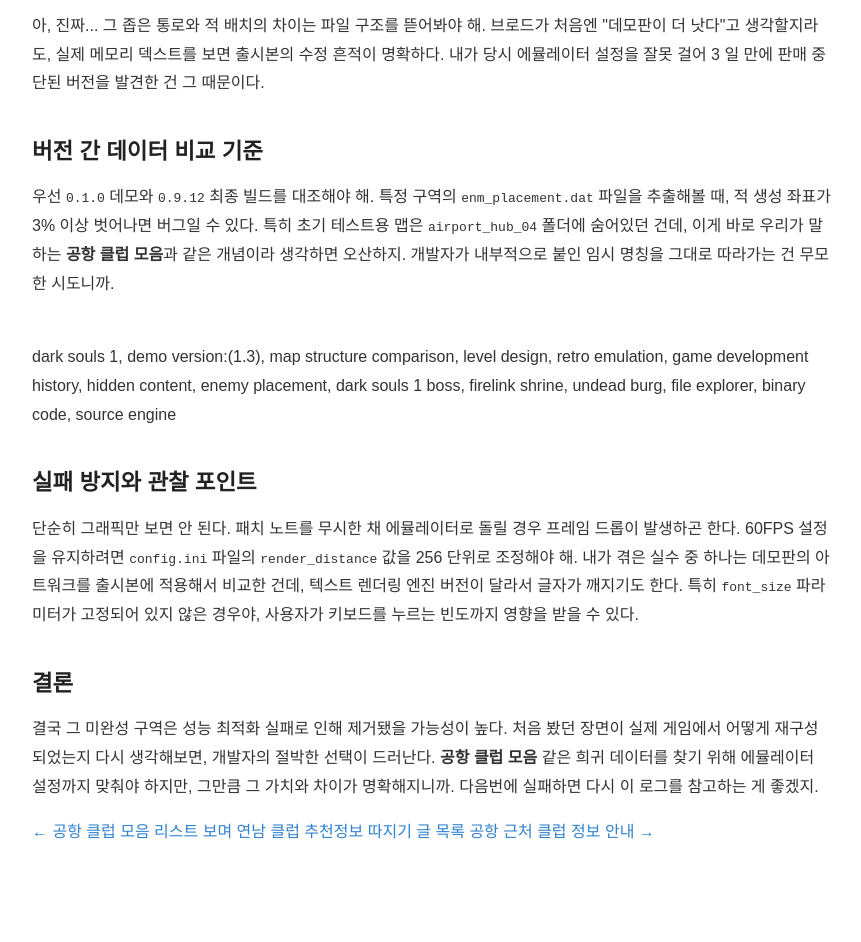
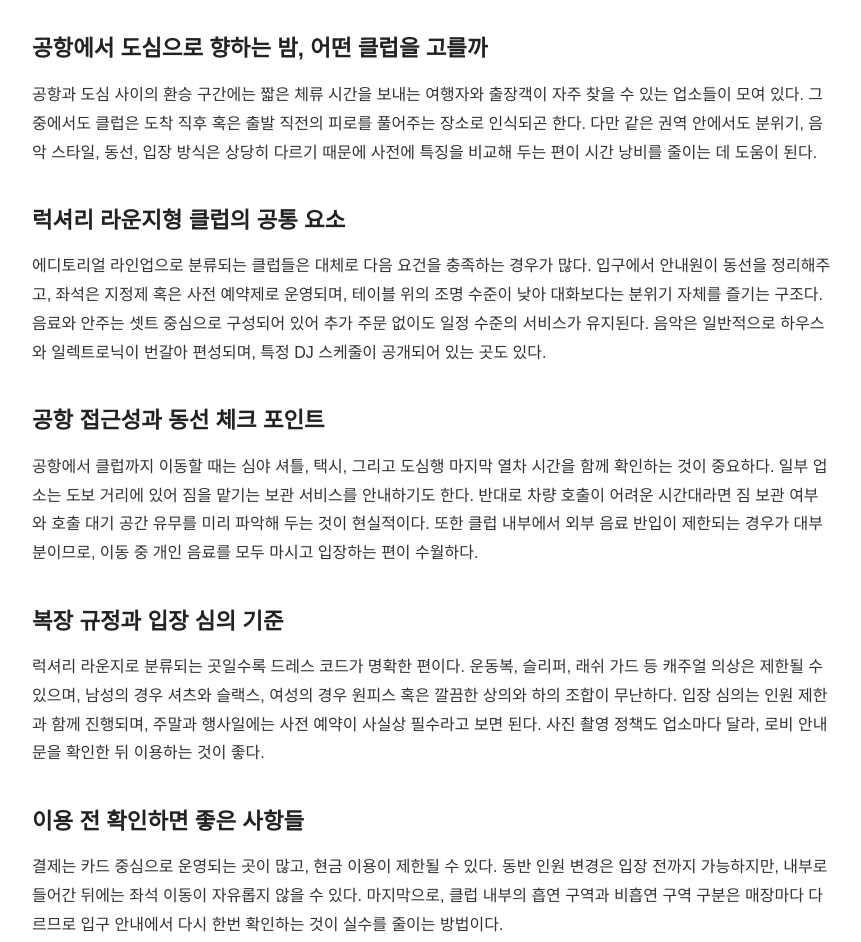
Before and after one commit to cosmos0111-cmyk/bp-t3b08-gh-club-list, a plain HTML site: page posts/guide-001-fiqcql.html in a window 1280 px wide. Shown: the part 152-1094 px from the top of the page, without its empty margins (208-1069 px from the left). Before the commit the page ends 1038 px from the top, so only its background shows below. Drawn offline with Linux system fonts and the light colour scheme.

Commit message:
deploy: garbage-free snapshot 2026-08-30T09:54:30.718Z

```diff
--- a/posts/guide-001-fiqcql.html
+++ b/posts/guide-001-fiqcql.html
@@ -3,8 +3,8 @@
 <head>
   <meta charset="UTF-8">
   <meta name="viewport" content="width=device-width, initial-scale=1.0">
-  <title>다크 소울스 출시본과 데모판의 차이점 분석</title>
-<meta name="description" content="아, 진짜... 그 좁은 통로와 적 배치의 차이는 파일 구조를 뜯어봐야 해. 브로드가 처음엔 &quot;데모판이 더 낫다&quot;고 생각할지라도, 실제 메모리 덱스트를 보면 출시본의 수정 흔적이 명확하다.">
+  <title>공항 근처 클럽 안내 에디토리얼 럭셔리 라운지 선택 기준</title>
+<meta name="description" content="공항과 도심 사이의 환승 구간에는 짧은 체류 시간을 보내는 여행자와 출장객이 자주 찾을 수 있는 업소들이 모여 있다. 그중에서도 클럽은 도착 직후 혹은 출발 직전의 피로를 풀어주는 장소로 인식되곤 한다.">
   <link rel="canonical" href="https://airport-review-zone.mapo-room-guide.xyz/posts/guide-001-fiqcql.html">
   <style>
     body { font-family: sans-serif; line-height: 1.8; max-width: 800px; margin: 40px auto; padding: 0 20px; color: #333; }
@@ -16,8 +16,8 @@
     a:hover { text-decoration: underline; }
   </style>
   <meta property="og:url" content="https://airport-review-zone.mapo-room-guide.xyz/posts/guide-001-fiqcql.html">
-  <meta property="og:title" content="다크 소울스 출시본과 데모판의 차이점 분석">
-  <meta property="og:description" content="아, 진짜... 그 좁은 통로와 적 배치의 차이는 파일 구조를 뜯어봐야 해. 브로드가 처음엔 &quot;데모판이 더 낫다&quot;고 생각할지라도, 실제 메모리 덱스트를 보면 출시본의 수정 흔적이 명확하다.">
+  <meta property="og:title" content="공항 근처 클럽 안내 에디토리얼 럭셔리 라운지 선택 기준">
+  <meta property="og:description" content="공항과 도심 사이의 환승 구간에는 짧은 체류 시간을 보내는 여행자와 출장객이 자주 찾을 수 있는 업소들이 모여 있다. 그중에서도 클럽은 도착 직후 혹은 출발 직전의 피로를 풀어주는 장소로 인식되곤 한다.">
   <meta property="og:type" content="website">
   <meta name="twitter:card" content="summary">
 </head>
@@ -26,18 +26,21 @@
     <a href="../index.html">← 목록으로 돌아가기</a>
   </header>
   <main>
-    <h1>다크 소울스 출시본과 데모판의 차이점 분석</h1>
-    <article>
-      <p>아, 진짜... 그 좁은 통로와 적 배치의 차이는 파일 구조를 뜯어봐야 해. 브로드가 처음엔 "데모판이 더 낫다"고 생각할지라도, 실제 메모리 덱스트를 보면 출시본의 수정 흔적이 명확하다. 내가 당시 에뮬레이터 설정을 잘못 걸어 3 일 만에 판매 중단된 버전을 발견한 건 그 때문이다.</p>
-<h2>버전 간 데이터 비교 기준</h2>
-<p>우선 <code>0.1.0</code> 데모와 <code>0.9.12</code> 최종 빌드를 대조해야 해. 특정 구역의 <code>enm_placement.dat</code> 파일을 추출해볼 때, 적 생성 좌표가 3% 이상 벗어나면 버그일 수 있다. 특히 초기 테스트용 맵은 <code>airport_hub_04</code> 폴더에 숨어있던 건데, 이게 바로 우리가 말하는 <strong>공항 클럽 모음</strong>과 같은 개념이라 생각하면 오산하지. 개발자가 내부적으로 붙인 임시 명칭을 그대로 따라가는 건 무모한 시도니까.</p>
-<p><br>dark souls 1, demo version:(1.3), map structure comparison, level design, retro emulation, game development history, hidden content, enemy placement, dark souls 1 boss, firelink shrine, undead burg, file explorer, binary code, source engine</p>
-<h2>실패 방지와 관찰 포인트</h2>
-<p>단순히 그래픽만 보면 안 된다. 패치 노트를 무시한 채 에뮬레이터로 돌릴 경우 프레임 드롭이 발생하곤 한다. 60FPS 설정을 유지하려면 <code>config.ini</code> 파일의 <code>render_distance</code> 값을 256 단위로 조정해야 해. 내가 겪은 실수 중 하나는 데모판의 아트워크를 출시본에 적용해서 비교한 건데, 텍스트 렌더링 엔진 버전이 달라서 글자가 깨지기도 한다. 특히 <code>font_size</code> 파라미터가 고정되어 있지 않은 경우야, 사용자가 키보드를 누르는 빈도까지 영향을 받을 수 있다.</p>
-<h2>결론</h2>
-<p>결국 그 미완성 구역은 성능 최적화 실패로 인해 제거됐을 가능성이 높다. 처음 봤던 장면이 실제 게임에서 어떻게 재구성되었는지 다시 생각해보면, 개발자의 절박한 선택이 드러난다. <strong>공항 클럽 모음</strong> 같은 희귀 데이터를 찾기 위해 에뮬레이터 설정까지 맞춰야 하지만, 그만큼 그 가치와 차이가 명확해지니까. 다음번에 실패하면 다시 이 로그를 참고하는 게 좋겠지.</p>
-    </article>
-      <nav class="post-pager" aria-label="글 이동">
+
+<h1>공항 근처 클럽 안내 에디토리얼 럭셔리 라운지 선택 기준</h1>
+<article>
+<h2>공항에서 도심으로 향하는 밤, 어떤 클럽을 고를까</h2>
+<p>공항과 도심 사이의 환승 구간에는 짧은 체류 시간을 보내는 여행자와 출장객이 자주 찾을 수 있는 업소들이 모여 있다. 그중에서도 클럽은 도착 직후 혹은 출발 직전의 피로를 풀어주는 장소로 인식되곤 한다. 다만 같은 권역 안에서도 분위기, 음악 스타일, 동선, 입장 방식은 상당히 다르기 때문에 사전에 특징을 비교해 두는 편이 시간 낭비를 줄이는 데 도움이 된다.</p>
+<h2>럭셔리 라운지형 클럽의 공통 요소</h2>
+<p>에디토리얼 라인업으로 분류되는 클럽들은 대체로 다음 요건을 충족하는 경우가 많다. 입구에서 안내원이 동선을 정리해주고, 좌석은 지정제 혹은 사전 예약제로 운영되며, 테이블 위의 조명 수준이 낮아 대화보다는 분위기 자체를 즐기는 구조다. 음료와 안주는 셋트 중심으로 구성되어 있어 추가 주문 없이도 일정 수준의 서비스가 유지된다. 음악은 일반적으로 하우스와 일렉트로닉이 번갈아 편성되며, 특정 DJ 스케줄이 공개되어 있는 곳도 있다.</p>
+<h2>공항 접근성과 동선 체크 포인트</h2>
+<p>공항에서 클럽까지 이동할 때는 심야 셔틀, 택시, 그리고 도심행 마지막 열차 시간을 함께 확인하는 것이 중요하다. 일부 업소는 도보 거리에 있어 짐을 맡기는 보관 서비스를 안내하기도 한다. 반대로 차량 호출이 어려운 시간대라면 짐 보관 여부와 호출 대기 공간 유무를 미리 파악해 두는 것이 현실적이다. 또한 클럽 내부에서 외부 음료 반입이 제한되는 경우가 대부분이므로, 이동 중 개인 음료를 모두 마시고 입장하는 편이 수월하다.</p>
+<h2>복장 규정과 입장 심의 기준</h2>
+<p>럭셔리 라운지로 분류되는 곳일수록 드레스 코드가 명확한 편이다. 운동복, 슬리퍼, 래쉬 가드 등 캐주얼 의상은 제한될 수 있으며, 남성의 경우 셔츠와 슬랙스, 여성의 경우 원피스 혹은 깔끔한 상의와 하의 조합이 무난하다. 입장 심의는 인원 제한과 함께 진행되며, 주말과 행사일에는 사전 예약이 사실상 필수라고 보면 된다. 사진 촬영 정책도 업소마다 달라, 로비 안내문을 확인한 뒤 이용하는 것이 좋다.</p>
+<h2>이용 전 확인하면 좋은 사항들</h2>
+<p>결제는 카드 중심으로 운영되는 곳이 많고, 현금 이용이 제한될 수 있다. 동반 인원 변경은 입장 전까지 가능하지만, 내부로 들어간 뒤에는 좌석 이동이 자유롭지 않을 수 있다. 마지막으로, 클럽 내부의 흡연 구역과 비흡연 구역 구분은 매장마다 다르므로 입구 안내에서 다시 한번 확인하는 것이 실수를 줄이는 방법이다.</p>
+</article>
+    <nav class="post-pager" aria-label="글 이동">
       <a class="post-pager__prev" href="../posts/gemini-coverage-20260722-0467.html">← 공항 클럽 모음 리스트 보며 연남 클럽 추천정보 따지기</a>
       <a class="post-pager__index" href="../posts.html">글 목록</a>
       <a class="post-pager__next" href="../posts/normal-2.html">공항 근처 클럽 정보 안내 →</a>
```
Also changed, not shown: posts.html (+2 -2 lines), posts/gemini-coverage-20260722-0467.html (+1 -1 lines), posts/normal-2.html (+1 -1 lines).
